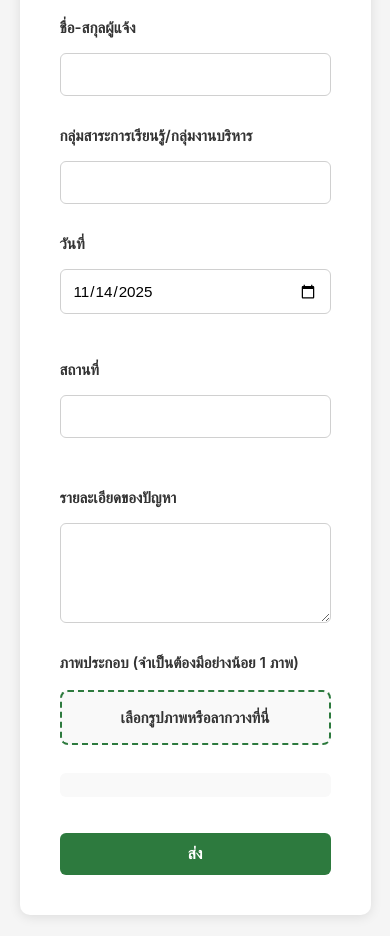
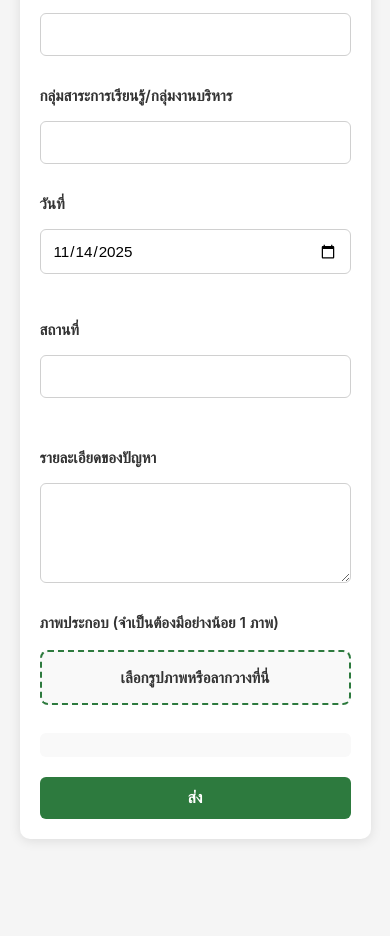
Before and after one commit to FloppaDevelop-tech/TP-Repair, a website: page report.html in a window 390 px wide. Shown: the part 164-1100 px from the top of the page. After the commit the page ends 1053 px from the top, so only its background shows below. Drawn offline with Linux system fonts and the light colour scheme.

Commit message:
add some reponsive

```diff
--- a/style.css
+++ b/style.css
@@ -778,3 +778,62 @@ a {
   from {opacity: 0; transform: scale(0.9);}
   to {opacity: 1; transform: scale(1);}
 }
+@media (max-width: 600px) {
+  .container {
+    width: 90%;
+    margin: 50px auto;
+    padding: 20px;
+  }
+
+  .form-row {
+    grid-template-columns: 1fr;
+  }
+
+
+  .preview-container {
+    justify-content: center;
+  }
+
+  .container form button {
+    align-self: center;
+    width: 100%;
+  }
+}
+
+/* iPhone Portrait */
+@media (max-width: 428px) {
+  .container {
+    width: 90%;          /* กว้างพอดีหน้าจอ */
+    margin: 50px auto;   /* กลางหน้าจอแนวนอน */
+    padding: 20px;       /* ลด padding */
+  }
+
+  .form-row {
+    grid-template-columns: 1fr; /* ซ้อนเป็นแถวเดียว */
+  }
+
+  /* ให้ preview รูปอยู่กลาง */
+  .preview-container {
+    justify-content: center;
+  }
+
+  /* ปรับปุ่มส่งให้สวยกลาง */
+  .container form button {
+    width: 100%;       /* เต็ม container */
+    margin: 20px auto 0 auto;
+    display: block;
+  }
+}
+
+/* iPhone Landscape */
+@media (max-width: 736px) and (orientation: landscape) {
+  .container {
+    width: 70%;         /* กว้างขึ้นเล็กน้อย */
+    margin: 30px auto;
+    padding: 20px;
+  }
+
+  .preview-container {
+    justify-content: flex-start; /* landscape อาจไม่ต้องกลาง */
+  }
+}
```
